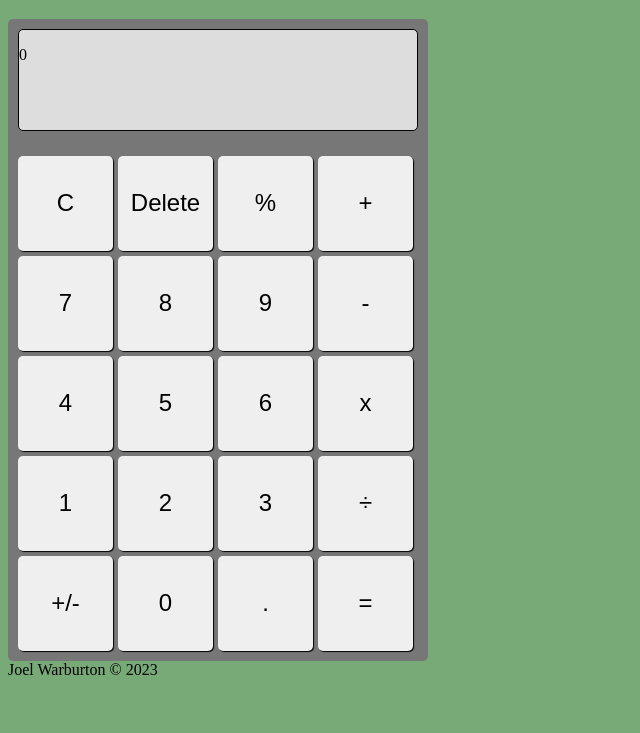
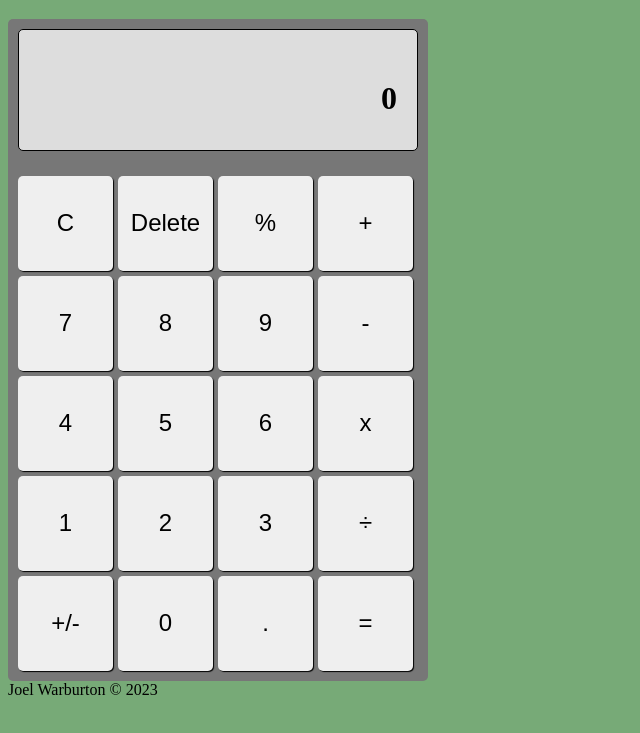
Before and after one commit to JoelSWarburton/Odin-calculator, a plain HTML site: page index.html in a window 1280 px wide. Shown: the part 61-794 px from the top of the page, without its empty margins (0-640 px from the left). Drawn offline with Linux system fonts and the light colour scheme.

Commit message:
Change style code for Calculator display

```diff
--- a/style.css
+++ b/style.css
@@ -14,6 +14,7 @@ body {
   height: 100px;
   border: 1px black solid;
   border-radius: 5px;
+  padding: 10px;
 }
 
 .button-section {
@@ -38,3 +39,15 @@ button {
 button:hover {
   background-color: #dedede;
 }
+
+.expression,
+.output {
+  text-align: end;
+  font-weight: bold;
+  min-height: 20px;
+  margin: 10px;
+}
+
+.output {
+  font-size: 2rem;
+}
```
